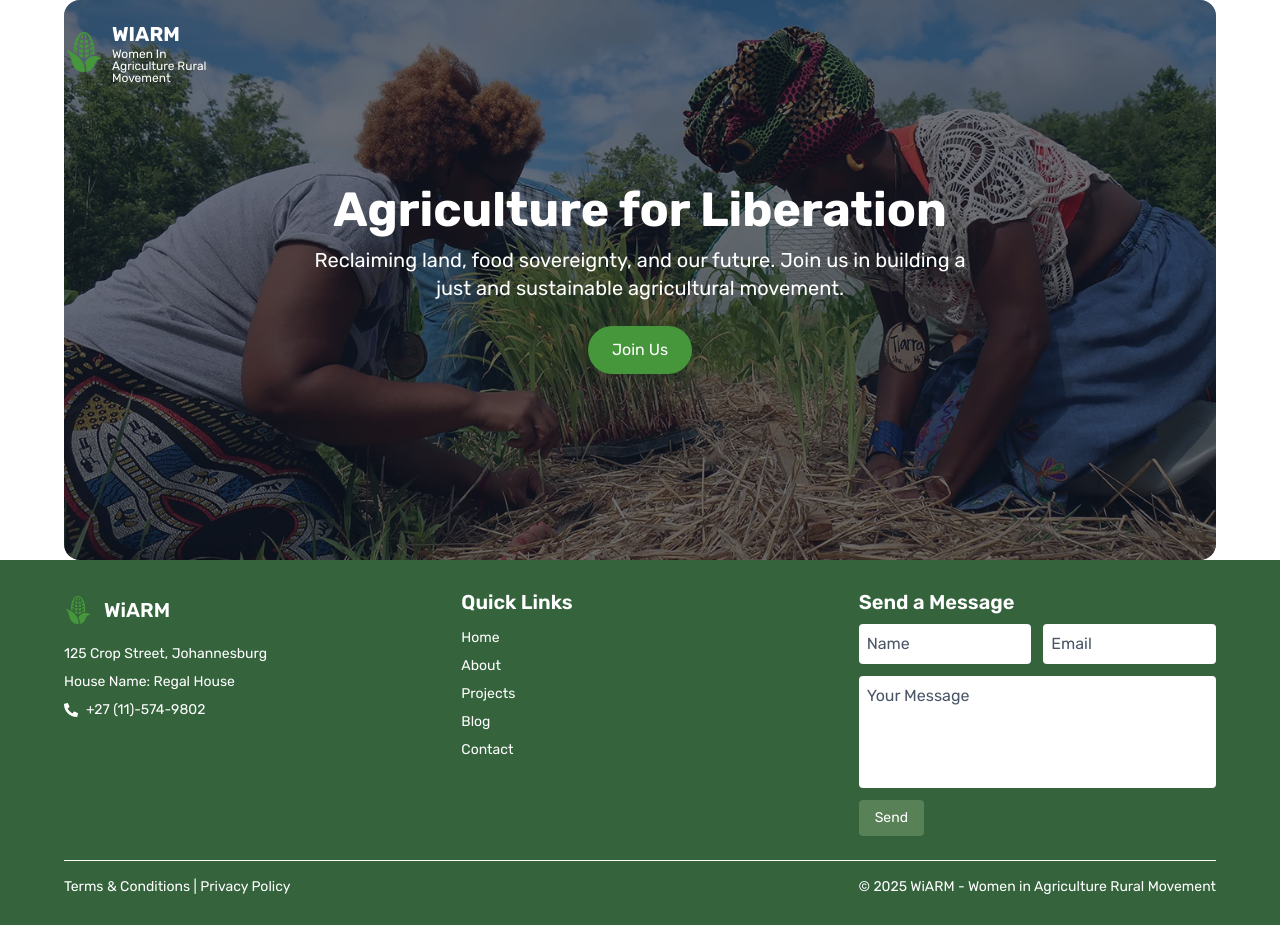
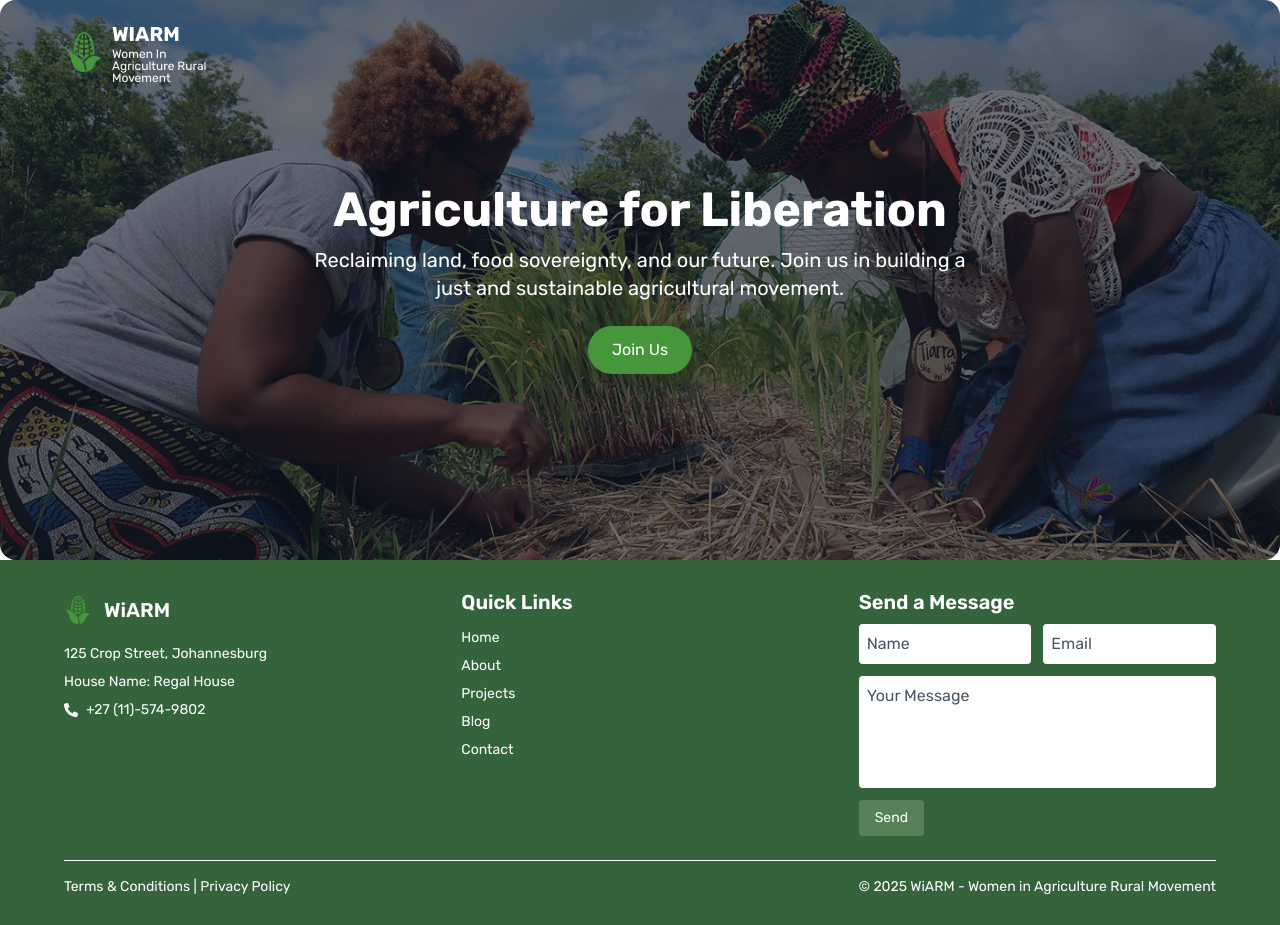
Before and after one commit to rorisangputu/wiarm, a React (Vite) app: page / in a window 1280 px wide. Built offline with nearby package versions, Linux system fonts and the light colour scheme.

Commit message:
removing width

```diff
--- a/src/layouts/Layout.jsx
+++ b/src/layouts/Layout.jsx
@@ -3,7 +3,7 @@ import Header from '../components/Header';
 
 const Layout = ({children}) => {
   return (
-    <div className='w-[90%] mx-auto'>
+    <div className='relative'>
         <Header/>
         <div>
             {children}
```
